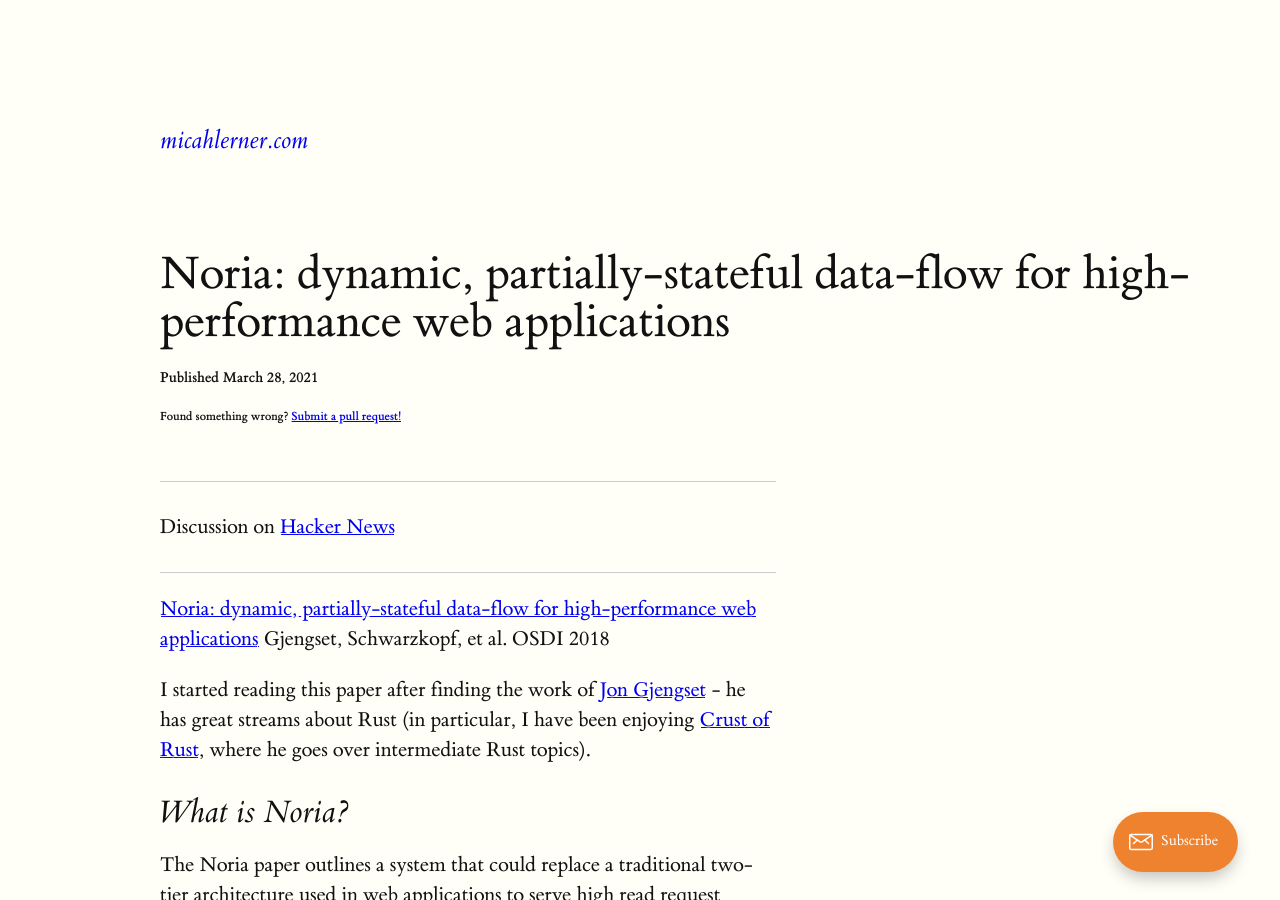
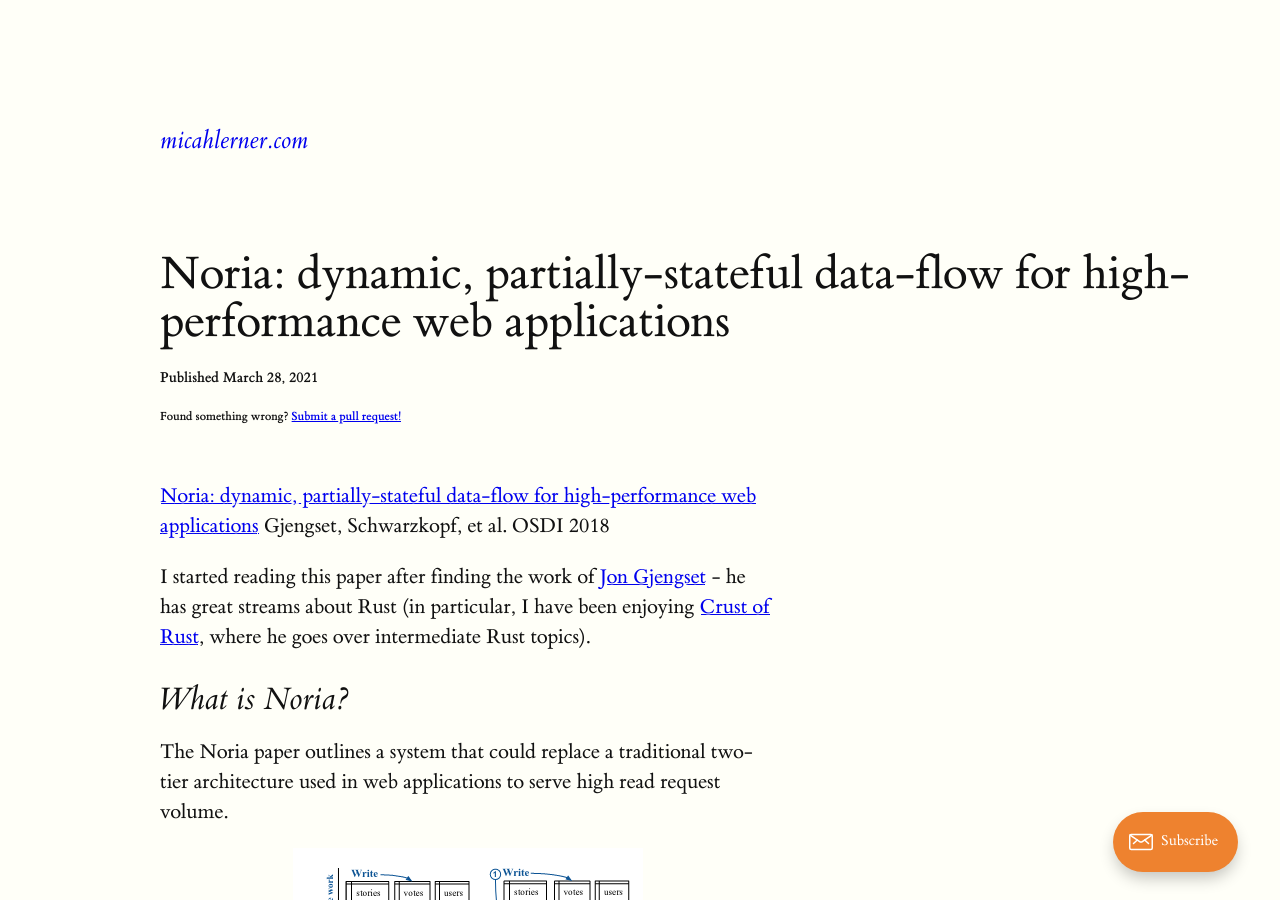
Before and after one commit to mlerner/mlerner.github.io, a Jekyll site: the page built from _posts/2021-03-28-noria-dynamic.md, in a window 1280 px wide and 900 px high. Built offline with Jekyll 4.4.1, drawn with Linux system fonts in a browser that asks for light colours.

Commit message:
Update 2021-03-28-noria-dynamic.md

```diff
--- a/_posts/2021-03-28-noria-dynamic.md
+++ b/_posts/2021-03-28-noria-dynamic.md
@@ -3,7 +3,6 @@ layout: post
 title: "Noria: dynamic, partially-stateful data-flow for high-performance web applications"
 categories:
 ---
-{% discussion 'https://news.ycombinator.com/item?id=26642082'%}
 
 [Noria: dynamic, partially-stateful data-flow for high-performance web applications](https://pdos.csail.mit.edu/papers/noria:osdi18.pdf) Gjengset, Schwarzkopf, et al. OSDI 2018
 
```
